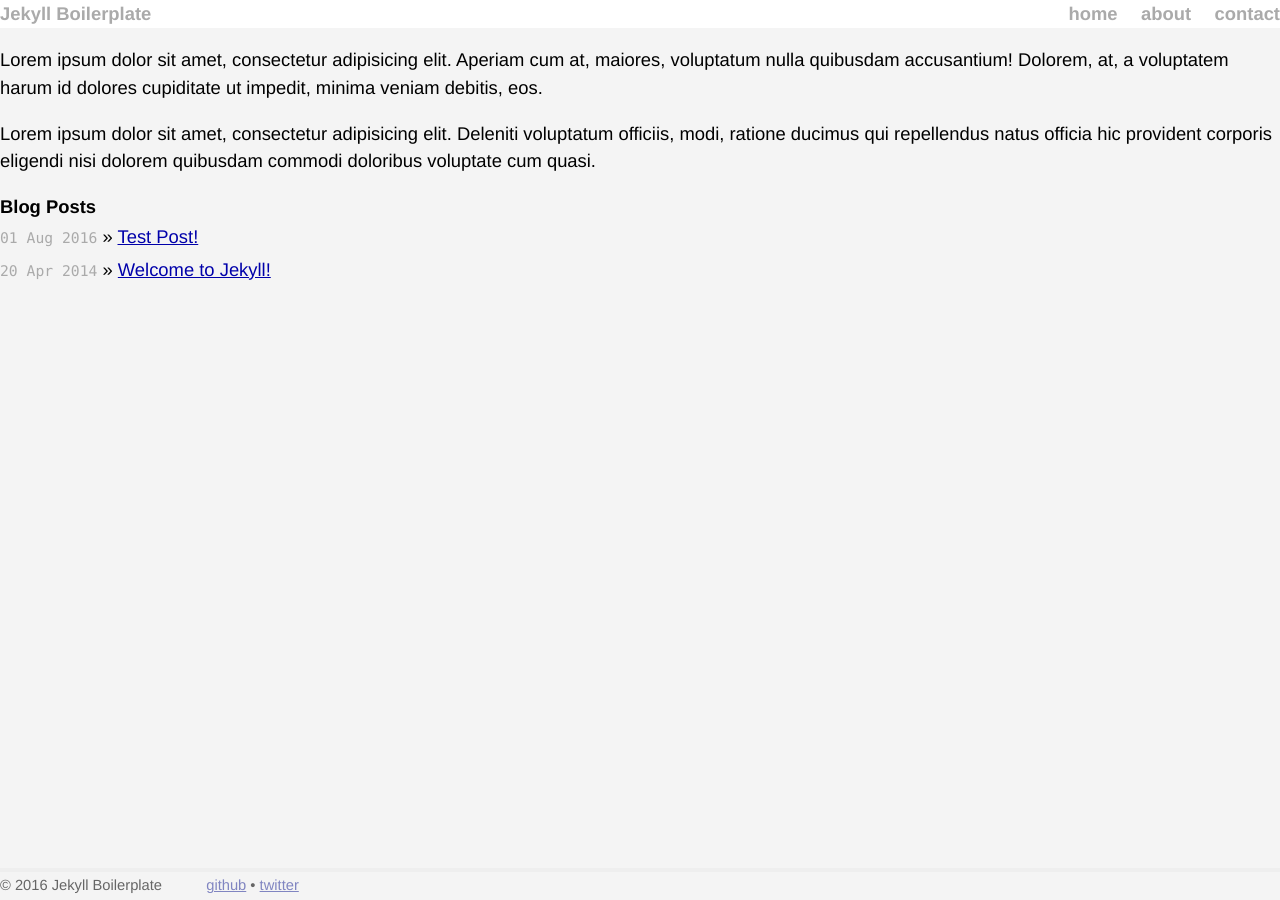
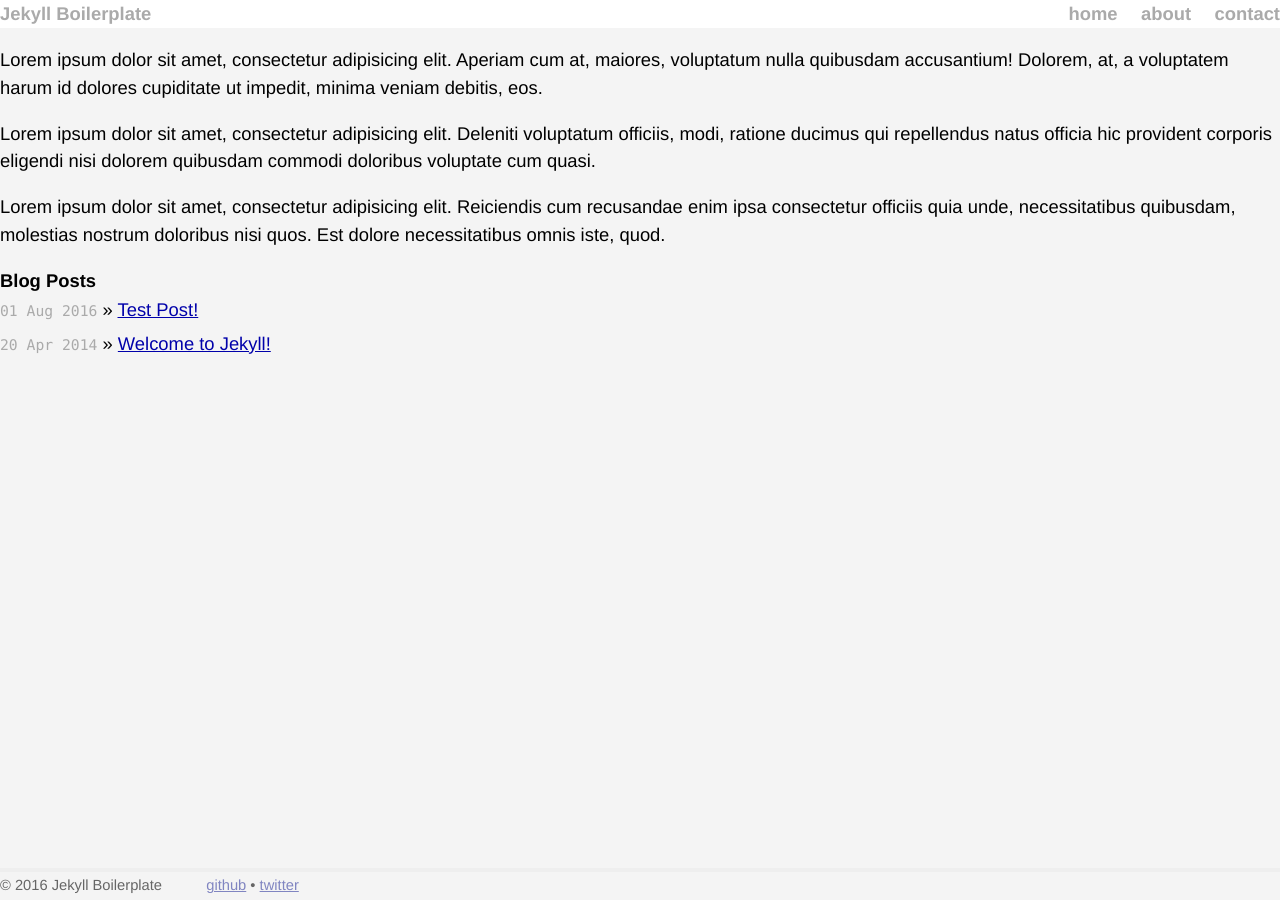
Before and after one commit to blueherondigital/jekyll-boilerplate, a Jekyll site: the page built from index.html, in a window 1280 px wide. Built offline with Jekyll 4.4.1, drawn with Linux system fonts in a browser that asks for light colours; Markdown is read by kramdown in place of the engine named in the settings.

Commit message:
Updated lorem ipsum

```diff
--- a/index.html
+++ b/index.html
@@ -9,6 +9,8 @@ title: Site Title
 
 	<p>Lorem ipsum dolor sit amet, consectetur adipisicing elit. Deleniti voluptatum officiis, modi, ratione ducimus qui repellendus natus officia hic provident corporis eligendi nisi dolorem quibusdam commodi doloribus voluptate cum quasi.</p>
 
+	<p>Lorem ipsum dolor sit amet, consectetur adipisicing elit. Reiciendis cum recusandae enim ipsa consectetur officiis quia unde, necessitatibus quibusdam, molestias nostrum doloribus nisi quos. Est dolore necessitatibus omnis iste, quod.</p>
+
   <h1>Blog Posts</h1>
   <ul class="posts">
     {% for post in site.posts %}
```
Also changed, not shown: 6 other files.
